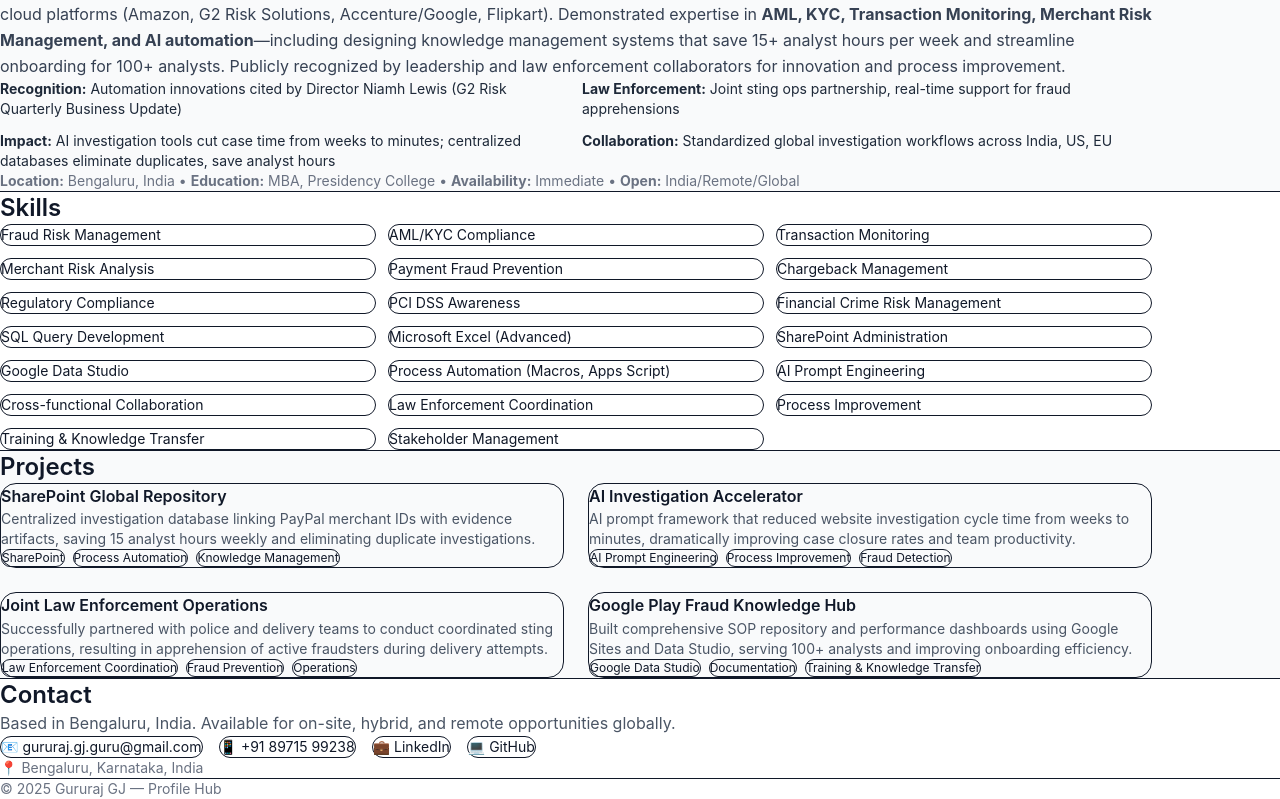
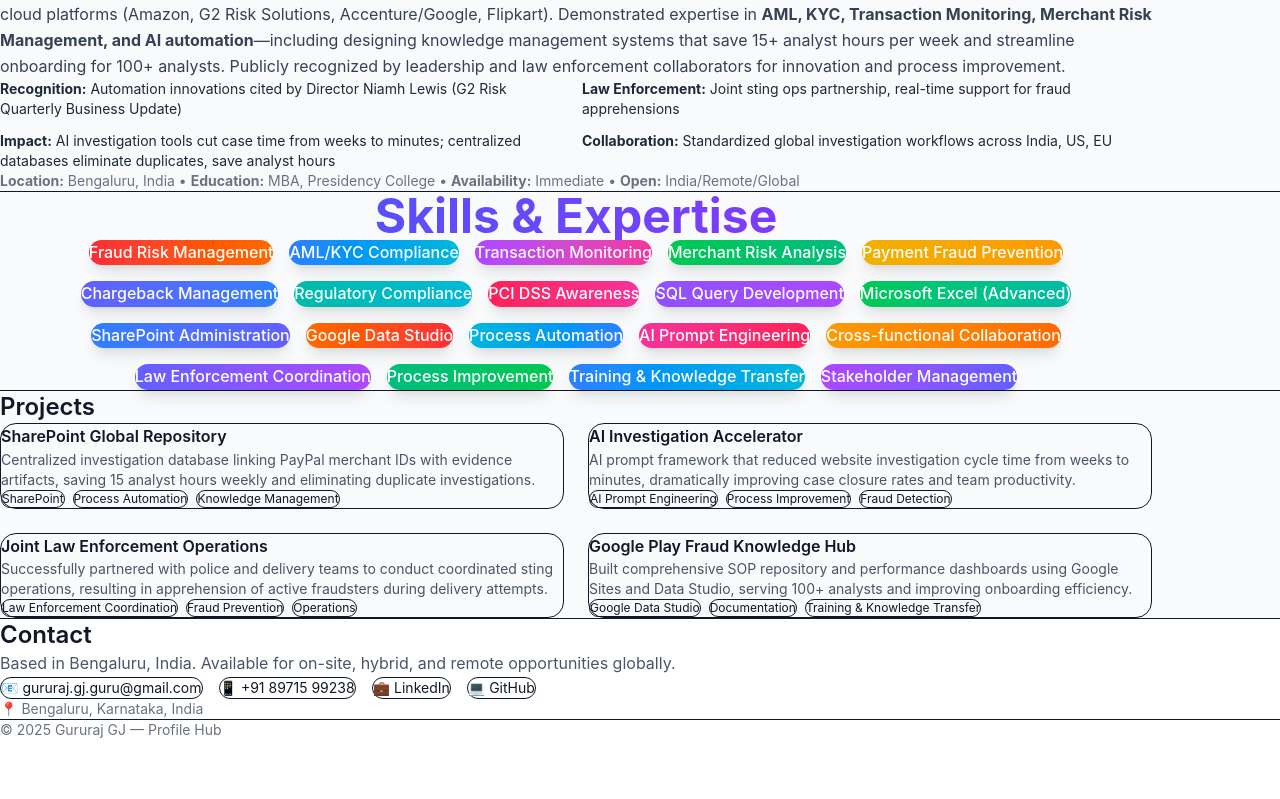
Before and after one commit to Gururaj-GJ/profile-hub, a Next.js app: page / in a window 1280 px wide. Shown: the part 885-1684 px from the top of the page. After the commit the page ends 1625 px from the top, so only its background shows below. Built offline with nearby package versions, Linux system fonts and the light colour scheme.

Commit message:
feat: update Skills with gradient pills, hover effects, and stagger animations

```diff
--- a/src/app/components/Skills.tsx
+++ b/src/app/components/Skills.tsx
@@ -1,33 +1,76 @@
-const items = [
-  "Fraud Risk Management",
-  "AML/KYC Compliance",
-  "Transaction Monitoring",
-  "Merchant Risk Analysis",
-  "Payment Fraud Prevention",
-  "Chargeback Management",
-  "Regulatory Compliance",
-  "PCI DSS Awareness",
-  "Financial Crime Risk Management",
-  "SQL Query Development",
-  "Microsoft Excel (Advanced)",
-  "SharePoint Administration",
-  "Google Data Studio",
-  "Process Automation (Macros, Apps Script)",
-  "AI Prompt Engineering",
-  "Cross-functional Collaboration",
-  "Law Enforcement Coordination",
-  "Process Improvement",
-  "Training & Knowledge Transfer",
-  "Stakeholder Management",
+"use client";
+
+import { motion } from "framer-motion";
+
+const skills = [
+  { name: "Fraud Risk Management", color: "from-red-500 to-orange-500" },
+  { name: "AML/KYC Compliance", color: "from-blue-500 to-cyan-500" },
+  { name: "Transaction Monitoring", color: "from-purple-500 to-pink-500" },
+  { name: "Merchant Risk Analysis", color: "from-green-500 to-emerald-500" },
+  { name: "Payment Fraud Prevention", color: "from-yellow-500 to-amber-500" },
+  { name: "Chargeback Management", color: "from-indigo-500 to-blue-500" },
+  { name: "Regulatory Compliance", color: "from-teal-500 to-cyan-500" },
+  { name: "PCI DSS Awareness", color: "from-rose-500 to-pink-500" },
+  { name: "SQL Query Development", color: "from-violet-500 to-purple-500" },
+  { name: "Microsoft Excel (Advanced)", color: "from-green-500 to-teal-500" },
+  { name: "SharePoint Administration", color: "from-blue-500 to-indigo-500" },
+  { name: "Google Data Studio", color: "from-orange-500 to-red-500" },
+  { name: "Process Automation", color: "from-cyan-500 to-blue-500" },
+  { name: "AI Prompt Engineering", color: "from-pink-500 to-rose-500" },
+  { name: "Cross-functional Collaboration", color: "from-amber-500 to-orange-500" },
+  { name: "Law Enforcement Coordination", color: "from-indigo-500 to-purple-500" },
+  { name: "Process Improvement", color: "from-emerald-500 to-green-500" },
+  { name: "Training & Knowledge Transfer", color: "from-blue-500 to-cyan-500" },
+  { name: "Stakeholder Management", color: "from-purple-500 to-indigo-500" },
 ];
+
+const container = {
+  hidden: { opacity: 0 },
+  show: {
+    opacity: 1,
+    transition: {
+      staggerChildren: 0.1
+    }
+  }
+};
+
+const item = {
+  hidden: { opacity: 0, y: 20, scale: 0.8 },
+  show: { opacity: 1, y: 0, scale: 1 }
+};
 
 export default function Skills() {
   return (
-    <section id="skills" className="mx-auto max-w-6xl px-4 py-12">
-      <h2 className="text-2xl font-semibold">Skills</h2>
-      <ul className="mt-6 grid sm:grid-cols-2 md:grid-cols-3 gap-3 text-sm">
-        {items.map(s => <li key={s} className="rounded-xl border px-3 py-2">{s}</li>)}
-      </ul>
+    <section id="skills" className="py-20 bg-gray-50 dark:bg-gray-900 transition-colors">
+      <div className="max-w-6xl mx-auto px-4">
+        <motion.h2
+          initial={{ opacity: 0, y: 20 }}
+          whileInView={{ opacity: 1, y: 0 }}
+          transition={{ duration: 0.6 }}
+          className="text-4xl md:text-5xl font-bold text-center mb-16 bg-gradient-to-r from-blue-600 to-purple-600 bg-clip-text text-transparent"
+        >
+          Skills & Expertise
+        </motion.h2>
+
+        <motion.div
+          variants={container}
+          initial="hidden"
+          whileInView="show"
+          className="flex flex-wrap gap-4 justify-center"
+        >
+          {skills.map((skill, index) => (
+            <motion.div
+              key={skill.name}
+              variants={item}
+              whileHover={{ scale: 1.1, y: -5 }}
+              whileTap={{ scale: 0.95 }}
+              className={`px-6 py-3 rounded-full bg-gradient-to-r ${skill.color} text-white font-medium shadow-lg hover:shadow-2xl transition-all cursor-pointer`}
+            >
+              {skill.name}
+            </motion.div>
+          ))}
+        </motion.div>
+      </div>
     </section>
   );
 }
```
